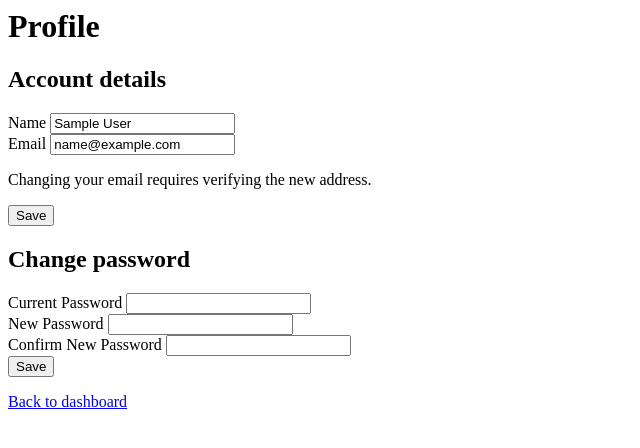
After one commit to samvel-sardaryan/php-auth, a PHP site: page /profile in a window 1280 px wide. The commit adds this page. Shown: the top 448 px of the page, without its empty margins (0-640 px from the left). Run offline with PHP 8.4, Linux system fonts and the light colour scheme; the visitor is signed in with stand-in values (Sample User, id 1); data comes from the database, SQL or seed files in the repository; some libraries are stand-ins or nearby versions.

Commit message:
user profile with name and password change added

```diff
--- a/public/index.php
+++ b/public/index.php
@@ -48,7 +48,10 @@ $routes = [
     'GET /moderator' => 'show_moderator',
     'GET /admin' => 'show_admin',
     'GET /admin/users' => 'show_admin_users',
-    'POST /admin/users/role' => 'post_admin_users_role'
+    'POST /admin/users/role' => 'post_admin_users_role',
+    'GET /profile' => 'show_profile',
+    'POST /profile' => 'post_profile',
+    'POST /profile/password' => 'post_profile_password'
 ];
 
 $lookup = $method . ' ' . $path;
@@ -289,3 +292,84 @@ function post_admin_users_role() {
     flash_set('success', 'Role assigned successfully.');
     redirect('/admin/users');
 }
+
+function show_profile() {
+    require_login();
+    $user = current_user();
+    $errors = flash_get('errors') ?? [];
+    $old = flash_get('old') ?? [];
+    $success = flash_get('success');
+    $error = flash_get('error');
+    require __DIR__ . '/../views/profile.php';
+}
+
+function post_profile() {
+    require_login();
+    $name = trim($_POST['name'] ?? '');
+    $email = trim($_POST['email'] ?? '');
+    $user = current_user();
+    $errors = validate_profile($name, $email);
+
+    if (email_exists_for_other($email, $user['id'])) {
+        $errors['email'] = 'Email already exists.';
+    }
+
+    if (!empty($errors)) {
+        flash_set('errors', $errors);
+        flash_set('old', ['name' => $name, 'email' => $email]);
+        redirect('/profile');
+        return;
+    }
+
+    $emailChanged = $email !== $user['email'];
+
+    if ($emailChanged) {
+        if (!update_profile($user['id'], $name, $email)) {
+            flash_set('error', 'Failed to update profile.');
+        } else {
+            $db = db();
+            $stmt = $db->prepare("UPDATE users SET email_verified_at = NULL, verification_token = NULL, verification_expires_at = NULL WHERE id = ?;");
+            $stmt->execute([$user['id']]);
+            $token = set_verification_token($user['id']);
+            send_verification_email($email, $token);
+            flash_set('success', 'Profile updated. Please check your new email address to verify it.');
+        }
+    } elseif ($name !== $user['name']) {
+        if (!update_profile($user['id'], $name, $email)) {
+            flash_set('error', 'Failed to update profile.');
+        } else {
+            flash_set('success', 'Profile updated successfully.');
+        }
+    }
+    redirect('/profile');
+}
+
+function post_profile_password() {
+    require_login();
+    $current = $_POST['current'] ?? '';
+    $new = $_POST['new'] ?? '';
+    $confirm = $_POST['confirm'] ?? '';
+    $user = current_user();
+    $errors = validate_password_change($current, $new, $confirm);
+
+    $db = db();
+    $stmt = $db->prepare("SELECT password_hash FROM users WHERE id = ?");
+    $stmt->execute([$user['id']]);
+    $hash = $stmt->fetchColumn();
+
+    if (!empty($errors)) {
+        flash_set('errors', $errors);
+        redirect('/profile');
+        return;
+    }
+
+    if (!password_verify($current, $hash)) {
+        flash_set('error', 'Incorrect current password.');
+        redirect('/profile');
+        return;
+    }
+
+    reset_user_password($user['id'], $new);
+    flash_set('success', 'Password changed successfully.');
+    redirect('/profile');
+}
--- a/src/auth.php
+++ b/src/auth.php
@@ -169,3 +169,17 @@ function reset_user_password($userId, $password) {
 
     return true;
 }
+
+function email_exists_for_other($email, $userId) {
+    $db = db();
+    $stmt = $db->prepare("SELECT email FROM users WHERE email = ? AND id != ? LIMIT 1;");
+    $stmt->execute([$email, $userId]);
+
+    return $stmt->fetch() !== false;
+}
+
+function update_profile($userId, $name, $email) {
+    $db = db();
+    $stmt = $db->prepare("UPDATE users SET name = ?, email = ? WHERE id = ?;");
+    return $stmt->execute([$name, $email, $userId]);
+}
--- a/src/validation.php
+++ b/src/validation.php
@@ -3,19 +3,19 @@
 function validate_registration($name, $email, $password) {
     $errors = [];
 
-    if(trim($name) === '') {
+    if (trim($name) === '') {
         $errors['name'] = 'Name is required.';
     }
 
-    if(trim($email) === '') {
+    if (trim($email) === '') {
         $errors['email'] = 'Email is required.';
-    } elseif(!filter_var($email, FILTER_VALIDATE_EMAIL)) {
+    } elseif (!filter_var($email, FILTER_VALIDATE_EMAIL)) {
         $errors['email'] = 'Invalid email';
     }
 
-    if(trim($password) === '') {
+    if (trim($password) === '') {
         $errors['password'] = 'Password is required.';
-    } elseif(mb_strlen($password) < 8) {
+    } elseif (mb_strlen($password) < 8) {
         $errors['password'] = 'Password must be at least 8 characters long';
     }
 
@@ -25,11 +25,11 @@ function validate_registration($name, $email, $password) {
 function validate_login($email, $password) {
     $errors = [];
 
-        if(trim($email) === '') {
+    if (trim($email) === '') {
         $errors['email'] = 'Email is required.';
     }
 
-        if(trim($password) === '') {
+    if (trim($password) === '') {
         $errors['password'] = 'Password is required.';
     }
 
@@ -39,15 +39,43 @@ function validate_login($email, $password) {
 function validate_reset($password, $confirm) {
     $errors = [];
 
-    if(trim($password) === '') {
+    if (trim($password) === '') {
         $errors['password'] = 'Password is required.';
     } elseif (mb_strlen($password) < 8) {
         $errors['password'] = 'Password must be at least 8 characters long.';
     }
 
-    if($password !== $confirm) {
+    if ($password !== $confirm) {
         $errors['confirm'] = 'Passwords do not match.';
     }
 
     return $errors;
 }
+
+function validate_profile($name, $email) {
+    $errors = [];
+
+    if (trim($name) === '') {
+        $errors['name'] = 'Name is required.';
+    }
+
+    if (trim($email) === '') {
+        $errors['email'] = 'Email is required.';
+    } elseif (!filter_var($email, FILTER_VALIDATE_EMAIL)) {
+        $errors['email'] = 'Invalid email';
+    }
+
+    return $errors;
+}
+
+function validate_password_change($current, $new, $confirm) {
+    $errors = [];
+
+    $errors = validate_reset($new, $confirm);
+
+    if (trim($current) === '') {
+        $errors['current'] = 'Current password is required.';
+    }
+
+    return $errors;
+}
--- a/views/dashboard.php
+++ b/views/dashboard.php
@@ -13,6 +13,7 @@
     <?php if (can('view_users')): ?>
         <a href="/admin/users">Admin Users</a>
     <?php endif; ?>
+    <a href="/profile">Profile</a>
     <form action="/logout" method="POST">
         <?= csrf_field() ?>
         <button type="submit">Logout</button>
--- /dev/null
+++ b/views/profile.php
@@ -0,0 +1,58 @@
+<h1>Profile</h1>
+
+<?php if ($success): ?>
+    <p class="success"><?= e($success) ?></p>
+<?php endif; ?>
+<?php if ($error): ?>
+    <p class="error"><?= e($error) ?></p>
+<?php endif; ?>
+
+<h2>Account details</h2>
+<form method="post" action="/profile" novalidate>
+    <?= csrf_field() ?>
+    <div>
+        <label for="name">Name</label>
+        <input type="text" id="name" name="name" value="<?= e($old['name'] ?? $user['name']) ?>">
+        <?php if (isset($errors['name'])): ?>
+            <span class="error"><?= e($errors['name']) ?></span>
+        <?php endif; ?>
+    </div>
+    <div>
+        <label for="email">Email</label>
+        <input type="email" id="email" name="email" value="<?= e($old['email'] ?? $user['email']) ?>">
+        <?php if (isset($errors['email'])): ?>
+            <span class="error"><?= e($errors['email']) ?></span>
+        <?php endif; ?>
+        <p class="hint">Changing your email requires verifying the new address.</p>
+    </div>
+    <button type="submit">Save</button>
+</form>
+
+<h2>Change password</h2>
+<form method="post" action="/profile/password" novalidate>
+    <?= csrf_field() ?>
+    <div>
+        <label for="current">Current Password</label>
+        <input type="password" id="current" name="current">
+        <?php if (isset($errors['current'])): ?>
+            <span class="error"><?= e($errors['current']) ?></span>
+        <?php endif; ?>
+    </div>
+    <div>
+        <label for="new">New Password</label>
+        <input type="password" id="new" name="new">
+        <?php if (isset($errors['password'])): ?>
+            <span class="error"><?= e($errors['password']) ?></span>
+        <?php endif; ?>
+    </div>
+    <div>
+        <label for="confirm">Confirm New Password</label>
+        <input type="password" id="confirm" name="confirm">
+        <?php if (isset($errors['confirm'])): ?>
+            <span class="error"><?= e($errors['confirm']) ?></span>
+        <?php endif; ?>
+    </div>
+    <button type="submit">Save</button>
+</form>
+
+<a href="/dashboard">Back to dashboard</a>
```
Also changed, not shown: README.md, views/profile-password.php (added). Lines whose indentation alone changed are shown as unchanged.
